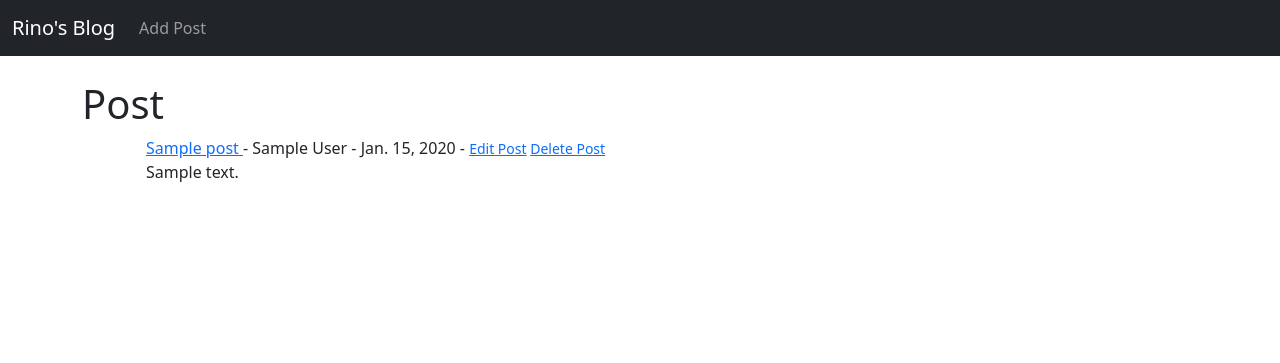
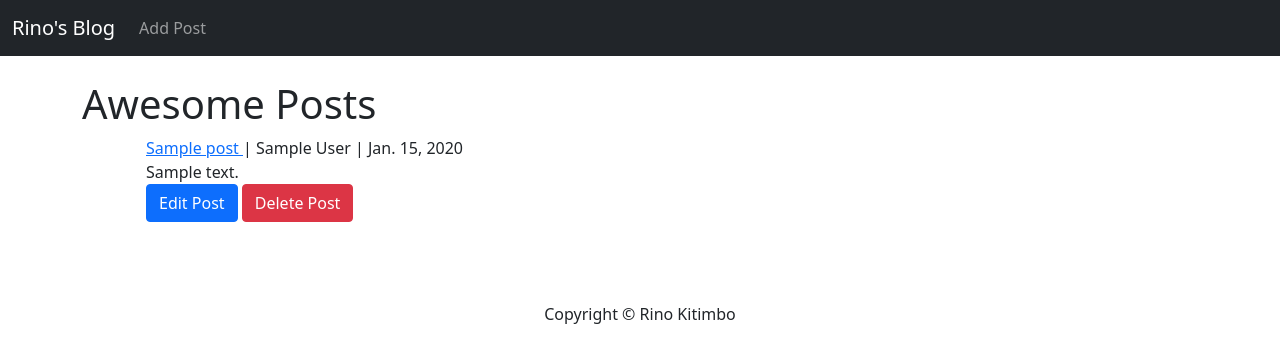
Before and after one commit to KitimboRino/Rinos-DJango-Blog-V2, a Django app: page / in a window 1280 px wide. Shown: the top 363 px of the page. Run offline with Django 3.2, Linux system fonts and the light colour scheme; tables that the repository leaves empty hold one stand-in row (values such as "Sample post").

Commit message:
Added styling to templates

```diff
--- a/rinosblog/templates/add_post.html
+++ b/rinosblog/templates/add_post.html
@@ -8,7 +8,7 @@
 <br/>
 <br/>
 
-<div class='form-group'>
+<div class='form-control-md'>
     <form method='POST'>
         <!-- Cross Site Request Tocken prevents hackers from stealing info from the forms-->
         {% csrf_token %}
--- a/rinosblog/templates/base.html
+++ b/rinosblog/templates/base.html
@@ -14,6 +14,7 @@
         {% endblock%}
     </title>
   </head>
+
   <body>
 
     <nav class="navbar navbar-expand-lg navbar-dark bg-dark">
@@ -34,25 +35,19 @@
         </div>
       </nav>
 
+    <br/>
 
-
-    <br/>
     <div class="container">
         {% block content %}
-
-
-        {% endblock %}
+        <!-- Content goes here -->
+        {% endblock content %}
     </div>
 
-    <!-- Optional JavaScript; choose one of the two! -->
+    <!-- Footer -->
+    <footer class="py-3 bg-grey">
+      <p class="m-0 text-dark text-center ">Copyright &copy; Rino Kitimbo</p>
+    </footer>
 
-    <!-- Option 1: Bootstrap Bundle with Popper -->
     <script src="https://cdn.jsdelivr.net/npm/bootstrap@5.0.2/dist/js/bootstrap.bundle.min.js" integrity="sha384-MrcW6ZMFYlzcLA8Nl+NtUVF0sA7MsXsP1UyJoMp4YLEuNSfAP+JcXn/tWtIaxVXM" crossorigin="anonymous"></script>
-
-    <!-- Option 2: Separate Popper and Bootstrap JS -->
-    <!--
-    <script src="https://cdn.jsdelivr.net/npm/@popperjs/core@2.9.2/dist/umd/popper.min.js" integrity="sha384-IQsoLXl5PILFhosVNubq5LC7Qb9DXgDA9i+tQ8Zj3iwWAwPtgFTxbJ8NT4GN1R8p" crossorigin="anonymous"></script>
-    <script src="https://cdn.jsdelivr.net/npm/bootstrap@5.0.2/dist/js/bootstrap.min.js" integrity="sha384-cVKIPhGWiC2Al4u+LWgxfKTRIcfu0JTxR+EQDz/bgldoEyl4H0zUF0QKbrJ0EcQF" crossorigin="anonymous"></script>
-    -->
   </body>
 </html>
--- a/rinosblog/templates/delete_post.html
+++ b/rinosblog/templates/delete_post.html
@@ -18,7 +18,7 @@
         <strong>Are you sure?</strong>
         <br/>
         <br/>
-        <button class='btn btn-secondary'>Delete Post</button>
+        <button class='btn btn-danger'>Delete Post</button>
     </form>
 </div>
 
--- a/rinosblog/templates/home.html
+++ b/rinosblog/templates/home.html
@@ -2,24 +2,25 @@
 
 {% block content %}
 
-<h1>Post</h1>
+<h1>Awesome Posts</h1>
 
 <ul>
 {% for post in object_list %}
     <ol>
         <a href="{% url 'article-detail' post.pk %}">
         {{ post.title}}
-        </a> -
+        </a> |
         {{post.author.first_name}}
-        {{post.author.last_name}} -
-        {{post.post_date}} -
-        <small>
-            <a href="{% url 'update_post' post.pk %}">Edit Post</a>
-            <a href="{% url 'delete_post' post.pk %}">Delete Post</a>
-        </small>
+        {{post.author.last_name}} |
+        {{post.post_date}}
         <br/>
         {{post.body}}
+        <br/>
+            <a href="{% url 'update_post' post.pk %}" class="btn btn-primary">Edit Post</a>
+            <a href="{% url 'delete_post' post.pk %}" class="btn btn-danger">Delete Post</a>
     </ol>
+    <br/>
+    <br/>
 {% endfor %}
 </ul>
 
```
Also changed, not shown: rinosblog/forms.py (+7 -7 lines).
